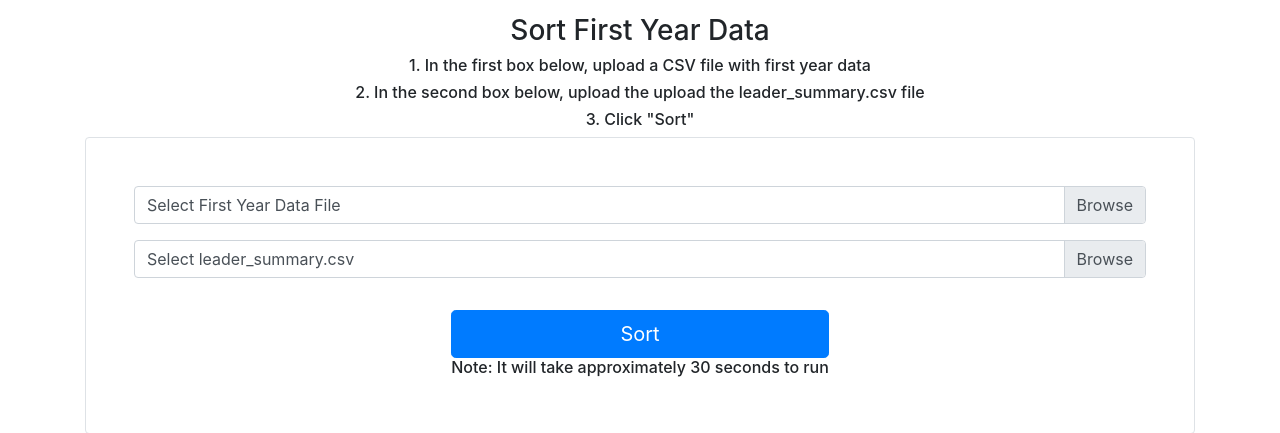
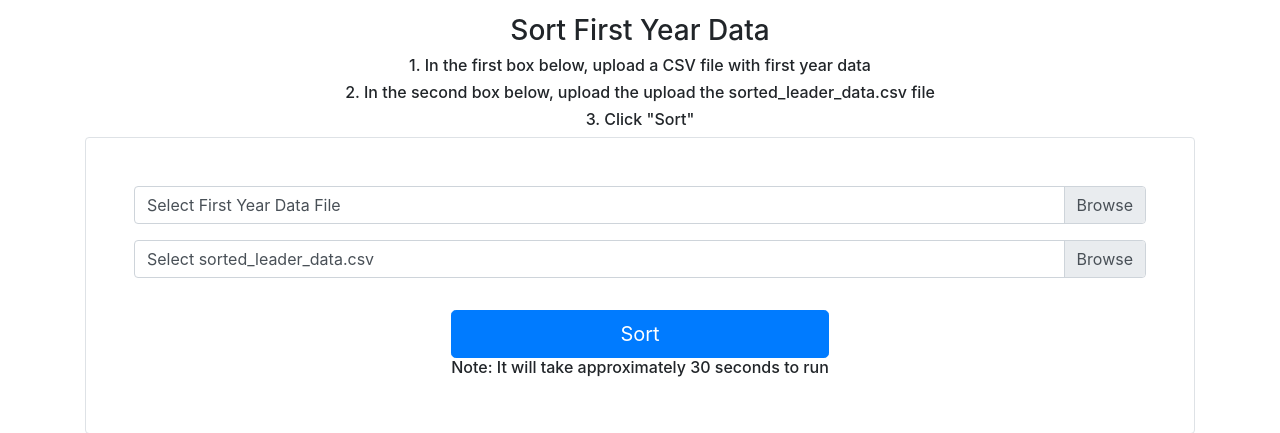
Before and after one commit to LexaMichaelides/colourTeams, a Flask app: page / in a window 1280 px wide. Shown: the part 858-1291 px from the top of the page. Run offline with Flask 2, Linux system fonts and the light colour scheme; some libraries are stand-ins or nearby versions.

Commit message:
modified upload instruction

```diff
--- a/app.py
+++ b/app.py
@@ -44,12 +44,12 @@ def upload():
                 return render_template('upload.html')
 
 
-        elif 'student_data' in request.files or 'sorted_leader_data' in request.files:
+        elif 'student_data' in request.files or 'leader_data' in request.files:
             student_file = request.files['student_data']
             sorted_leader_file = request.files['sorted_leader_data']
 
             if student_file.filename == '' and sorted_leader_file.filename == '':
-                flash('No First Year Data and Sorted Leader Data files uploaded')
+                flash('No First Year Data and Leader Data files uploaded')
                 return render_template('upload.html')
 
             if student_file.filename == '':
@@ -57,7 +57,7 @@ def upload():
                 return render_template('upload.html')
 
             if sorted_leader_file.filename == ''  :
-                flash('No Sorted Leader Data file uploaded')
+                flash('No Leader Data file uploaded')
                 return render_template('upload.html')
 
             else:
--- a/templates/upload.html
+++ b/templates/upload.html
@@ -87,7 +87,7 @@
 				<div class="col-sm">
 					<h3 class=text-center>Sort First Year Data</h3>
 					<h6 class=text-center>1. In the first box below, upload a CSV file with first year data </h6>
-					<h6 class=text-center>2. In the second box below, upload the upload the leader_summary.csv file</h6>
+					<h6 class=text-center>2. In the second box below, upload the upload the sorted_leader_data.csv file</h6>
 					<h6 class=text-center>3. Click "Sort"</h6>
 					<form class="border rounded p-5" method=post enctype=multipart/form-data>
 
@@ -107,7 +107,7 @@
 						<div class="d-flex justify-content-center">
 							<div class="custom-file mb-3">
 								<input type="file" class="custom-file-input" id="customFile" name="sorted_leader_data">
-								<label class="custom-file-label" for="customFile">Select leader_summary.csv</label>
+								<label class="custom-file-label" for="customFile">Select sorted_leader_data.csv</label>
 							</div>
 						</div>
 
```
